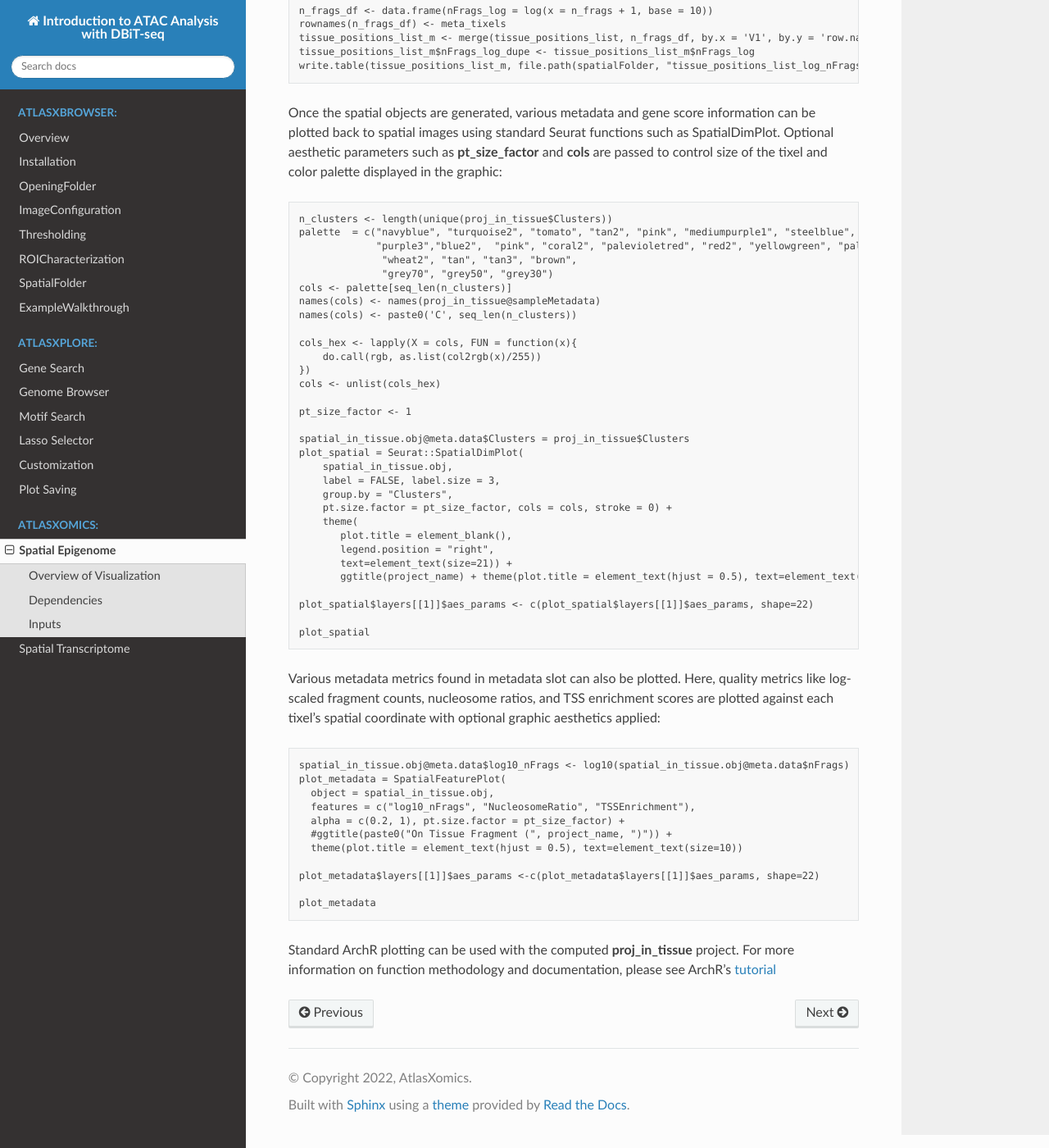
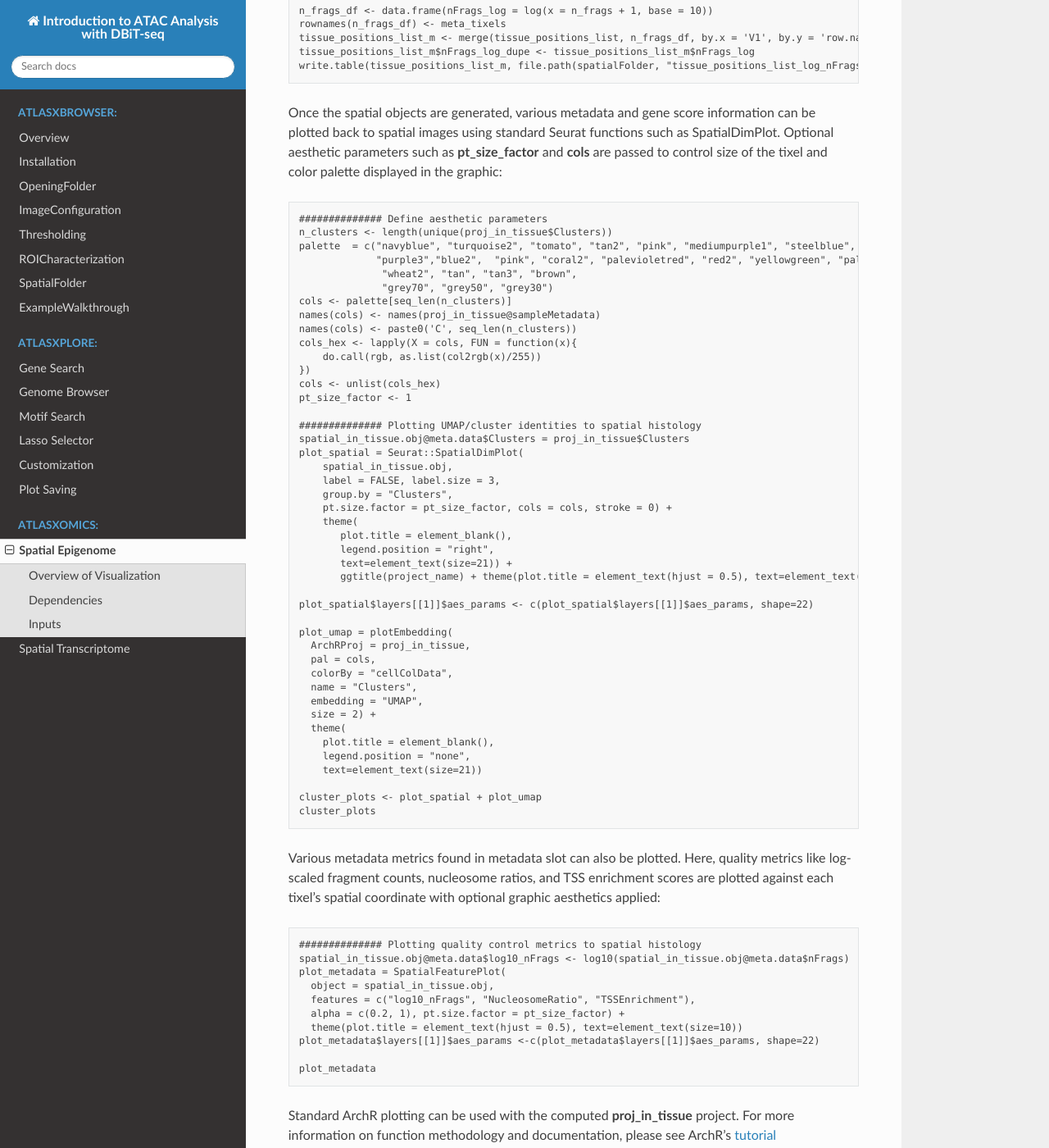
Before and after one commit to atlasxomics/AtlasXpipeline_docs, a Sphinx documentation site: the page built from docs/SpatialEpigenome.rst, in a window 1280 px wide and 1400 px high, scrolled down 3843 px. Shown: the whole window at 82% size. Built offline with Sphinx 7.4.7 and the Read the Docs theme 2.0.0, drawn with Linux system fonts in a browser that asks for light colours.

Commit message:
Update SpatialEpigenome.rst
Fixed typos. Added more description(s)

```diff
--- a/docs/SpatialEpigenome.rst
+++ b/docs/SpatialEpigenome.rst
@@ -192,6 +192,7 @@ ATAC object containing all of the spatial information and metadata computed in A
 Once the spatial objects are generated, various metadata and gene score information can be plotted
 back to spatial images using standard Seurat functions such as SpatialDimPlot. Optional aesthetic parameters such as **pt_size_factor** and **cols** are passed to control size of the tixel and color palette displayed in the graphic::
 
+   ############## Define aesthetic parameters
    n_clusters <- length(unique(proj_in_tissue$Clusters))
    palette  = c("navyblue", "turquoise2", "tomato", "tan2", "pink", "mediumpurple1", "steelblue", "springgreen2","violetred", "orange", "violetred", "slateblue1",  "violet", "purple",
                 "purple3","blue2",  "pink", "coral2", "palevioletred", "red2", "yellowgreen", "palegreen4",
@@ -200,14 +201,13 @@ back to spatial images using standard Seurat functions such as SpatialDimPlot. O
    cols <- palette[seq_len(n_clusters)]
    names(cols) <- names(proj_in_tissue@sampleMetadata)
    names(cols) <- paste0('C', seq_len(n_clusters))
-
    cols_hex <- lapply(X = cols, FUN = function(x){
        do.call(rgb, as.list(col2rgb(x)/255))
    })
    cols <- unlist(cols_hex)
-
    pt_size_factor <- 1
 
+   ############## Plotting UMAP/cluster identities to spatial histology
    spatial_in_tissue.obj@meta.data$Clusters = proj_in_tissue$Clusters
    plot_spatial = Seurat::SpatialDimPlot(
        spatial_in_tissue.obj,
@@ -222,18 +222,30 @@ back to spatial images using standard Seurat functions such as SpatialDimPlot. O
 
    plot_spatial$layers[[1]]$aes_params <- c(plot_spatial$layers[[1]]$aes_params, shape=22)
 
-   plot_spatial
+   plot_umap = plotEmbedding(
+     ArchRProj = proj_in_tissue,
+     pal = cols,
+     colorBy = "cellColData",
+     name = "Clusters",
+     embedding = "UMAP",
+     size = 2) +
+     theme(
+       plot.title = element_blank(),
+       legend.position = "none",
+       text=element_text(size=21))
+
+   cluster_plots <- plot_spatial + plot_umap
+   cluster_plots
 
 Various metadata metrics found in metadata slot can also be plotted. Here, quality metrics like log-scaled fragment counts, nucleosome ratios, and TSS enrichment scores are plotted against each tixel's spatial coordinate with optional graphic aesthetics applied::
 
+   ############## Plotting quality control metrics to spatial histology
    spatial_in_tissue.obj@meta.data$log10_nFrags <- log10(spatial_in_tissue.obj@meta.data$nFrags)
    plot_metadata = SpatialFeaturePlot(
      object = spatial_in_tissue.obj,
      features = c("log10_nFrags", "NucleosomeRatio", "TSSEnrichment"),
      alpha = c(0.2, 1), pt.size.factor = pt_size_factor) +
-     #ggtitle(paste0("On Tissue Fragment (", project_name, ")")) +
      theme(plot.title = element_text(hjust = 0.5), text=element_text(size=10))
-
    plot_metadata$layers[[1]]$aes_params <-c(plot_metadata$layers[[1]]$aes_params, shape=22)
 
    plot_metadata
```
